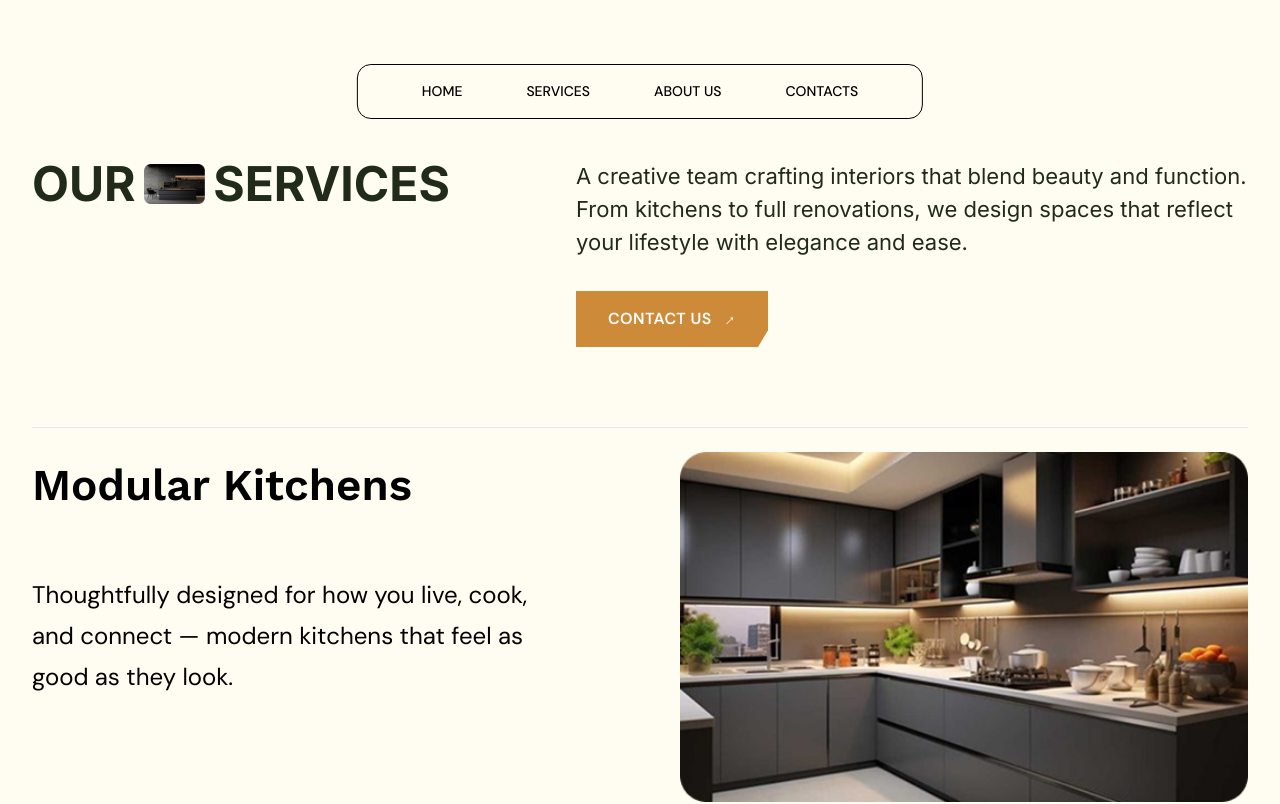
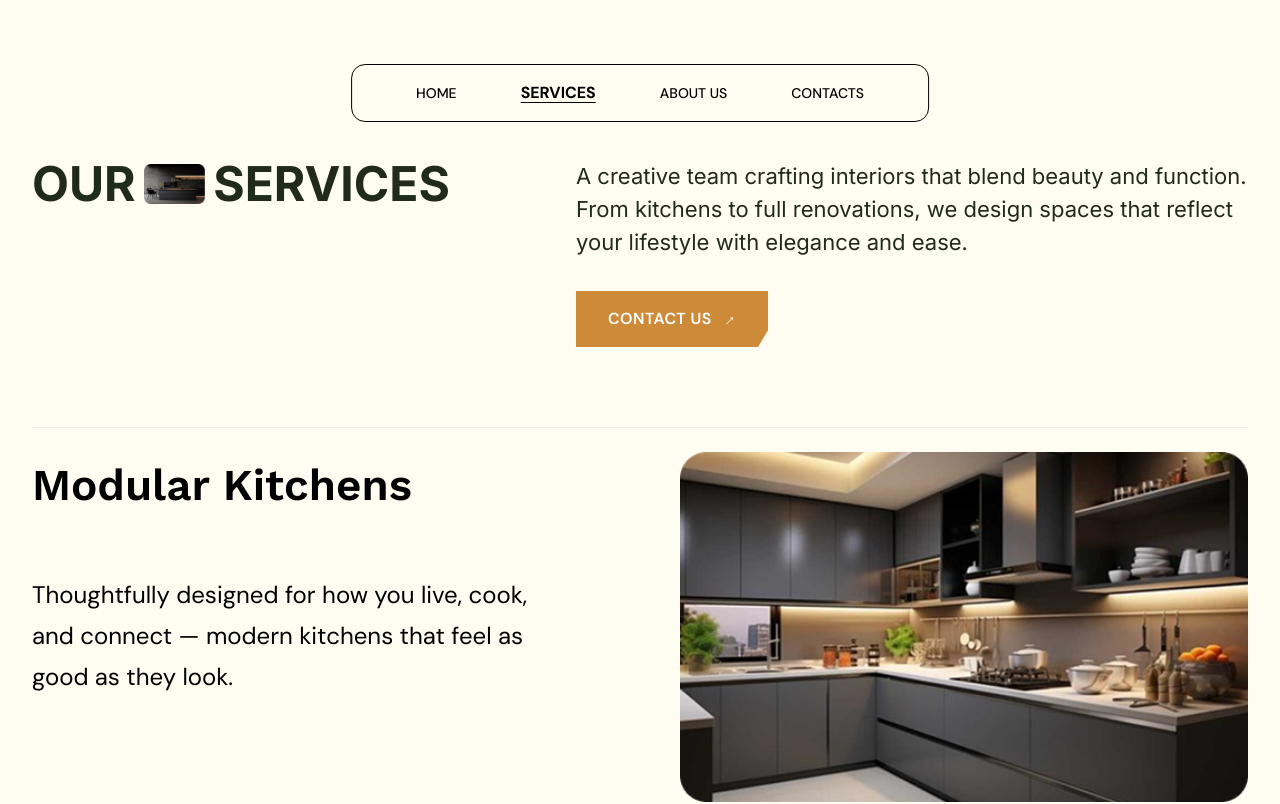
Before and after one commit to techwire-studio/Truedo, a React (Vite) app: page /our-services in a window 1280 px wide. Shown: the top 804 px of the page. Built offline with nearby package versions, Linux system fonts and the light colour scheme.

Commit message:
header updated

```diff
--- a/src/common/Footer.jsx
+++ b/src/common/Footer.jsx
@@ -1,6 +1,7 @@
 import React from 'react'
 import { useLocation } from "react-router-dom"
-import footerLogo from "../assets/footerLogo.png"
+import footerLogo1 from "../assets/footerLogo1.png"
+import footerLogo2 from "../assets/footerLogo2.png"
 import pin from "../assets/Pin.png"
 import arrow from "../assets/Arrow 1.png"
 import arrowUp from "../assets/Arrow 5.png"
@@ -17,7 +18,11 @@ const Footer = () => {
       <div className='flex flex-col lg:flex-row justify-between'>
         {/* Left side */}
         <div className='flex flex-col gap-4 lg:gap-8'>
-          <img className='h-[120px] w-[200px] lg:h-[120px] lg:w-auto' src={footerLogo} alt="" />
+          {/* <img className='h-[120px] w-[200px] lg:h-[120px] lg:w-auto' src={footerLogo} alt="" /> */}
+          <div>
+            <img className='lg:h-[70px] lg:w-[70px]' src={footerLogo1} alt="" />
+          <img className='lg:h-[50px] lg:w-[250px] mt-2' src={footerLogo2} alt="" />
+          </div>
           <span className='flex gap-2 text-white items-center font-dm text-[14px]'>
             <img className='h-6 lg:h-6' src={pin} alt="" />
             <p className='leading-4 text-[12px] lg:text-[16px]'>
--- a/src/common/Header.jsx
+++ b/src/common/Header.jsx
@@ -9,10 +9,13 @@ import blackLogo2 from "../assets/logoMain2Black.png";
 
 const Header = () => {
   const location = useLocation();
-  const isServices = location.pathname === "/our-services";
-  const isContact = location.pathname === "/contact";
-  const isAbout = location.pathname === "/about-us";
+  const path = location.pathname;
+  // const isServices = location.pathname === "/our-services";
+  // const isContact = location.pathname === "/contact";
+  // const isAbout = location.pathname === "/about-us";
   const isHome = location.pathname === "/";
+
+    const isActive = (route) => path === route;
 
   const [menuOpen, setMenuOpen] = useState(false);
 
@@ -43,19 +46,58 @@ const Header = () => {
   return (
     <div>
       <div
-        className={`hidden  font-dm uppercase absolute top-16 left-1/2 z-20 px-16 py-4 gap-16 font-medium lg:flex items-center justify-center transform -translate-x-1/2 rounded-[14px]
+      className={`hidden font-dm uppercase absolute top-16 left-1/2 z-20 px-16 py-4 gap-16 font-medium lg:flex items-center justify-center transform -translate-x-1/2 rounded-[14px]
       ${
-        isServices || isContact || isAbout
+        isActive("/our-services") ||
+        isActive("/contact") ||
+        isActive("/about-us")
           ? "border-black text-black"
           : "border-[#FFFCF2] text-[#FFFCF2]"
       }
       border-[1px] lg:text-[14px]`}
+    >
+      <a
+        href="/"
+        className={`transition-all duration-200 ${
+          isActive("/") ? "font-bold text-[16px] underline underline-offset-4" : ""
+        }`}
       >
-        <a href="/">Home</a>
-        <a href="/our-services">Services</a>
-        <a href="/about-us">About Us</a>
-        <a href="/contact">Contacts</a>
-      </div>
+        Home
+      </a>
+
+      <a
+        href="/our-services"
+        className={`transition-all duration-200 ${
+          isActive("/our-services")
+            ? "font-bold text-[16px] underline underline-offset-4"
+            : ""
+        }`}
+      >
+        Services
+      </a>
+
+      <a
+        href="/about-us"
+        className={`transition-all duration-200 ${
+          isActive("/about-us")
+            ? "font-bold text-[16px] underline underline-offset-4"
+            : ""
+        }`}
+      >
+        About Us
+      </a>
+
+      <a
+        href="/contact"
+        className={`transition-all duration-200 ${
+          isActive("/contact")
+            ? "font-bold text-[16px] underline underline-offset-4"
+            : ""
+        }`}
+      >
+        Contacts
+      </a>
+    </div>
       {/* Mobile */}
       <>
         {/* ===== Header Bar ===== */}
```
Also changed, not shown: src/assets/footerLogo1.png (added), src/assets/footerLogo2.png (added).
